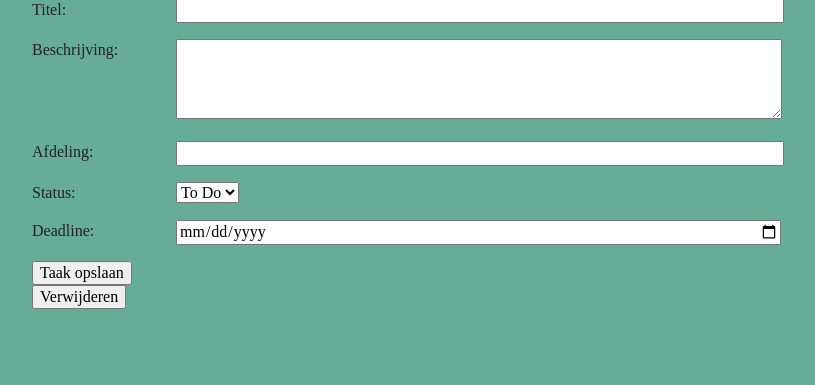
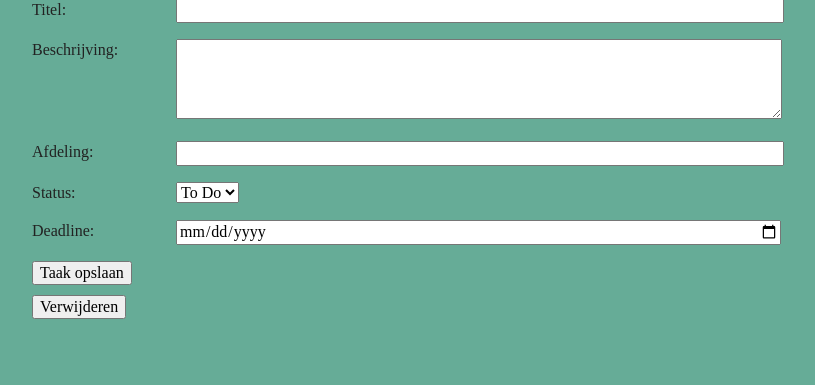
Before and after one commit to CatGirlBaphomet/PRA_B3, a PHP site: page /pra_b3/tasks/edit.php?id=1 in a window 1280 px wide. Shown: the part 143-528 px from the top of the page, without its empty margins (96-911 px from the left). Run offline with PHP 8.4, Linux system fonts and the light colour scheme; data that the repository does not hold is empty; some libraries are stand-ins or nearby versions.

Commit message:
Update main.css
Aanpassingen gemaakt aan de opmaak

```diff
--- a/css/main.css
+++ b/css/main.css
@@ -296,7 +296,7 @@ tr:first-child
 {
   background-color:#508E7B;
 }
-tr:hover
+tr:hover td:not(.edit)
 {
   background-color:#508E7B;
 }
@@ -324,3 +324,11 @@ body{
   background-color: #000;
   color: #fff;
 }
+
+td{
+  padding: 5px;
+}
+
+.delete{
+  margin: 10px 0;
+}
--- a/tasks/edit.php
+++ b/tasks/edit.php
@@ -54,11 +54,13 @@
 
             <input type="submit" value="Taak opslaan">
         </form>
-        <form action="../backend/taskController.php" method="POST">
-            <input type="hidden" name="action" value="delete">
-            <input type="hidden" name="id" value="<?php echo $id; ?>">
-            <input type="submit" value="Verwijderen">
-        </form>
+        <div class="delete">
+            <form action="../backend/taskController.php" method="POST">
+                <input type="hidden" name="action" value="delete">
+                <input type="hidden" name="id" value="<?php echo $id; ?>">
+                <input type="submit" value="Verwijderen">
+            </form>
+        </div>
     </div>
 </body>
 
--- a/tasks/index.php
+++ b/tasks/index.php
@@ -40,7 +40,10 @@
                 <td><?php echo $taak['status']; ?></td>
                 <td><?php echo $taak['deadline']; ?></td>
                 <td><?php echo $taak['user']; ?></td>
-                <td><?php echo "<a href='edit.php?id={$taak['id']}'>" ?><i class="fa-solid fa-pen-to-square"></i></td>
+                <td class="edit">
+                    <?php echo "<a href='edit.php?id={$taak['id']}'>" ?>
+                    <i class="fa-solid fa-pen-to-square"></i>
+                </td>
             </tr>
         <?php endforeach; ?>
     </table>
```
